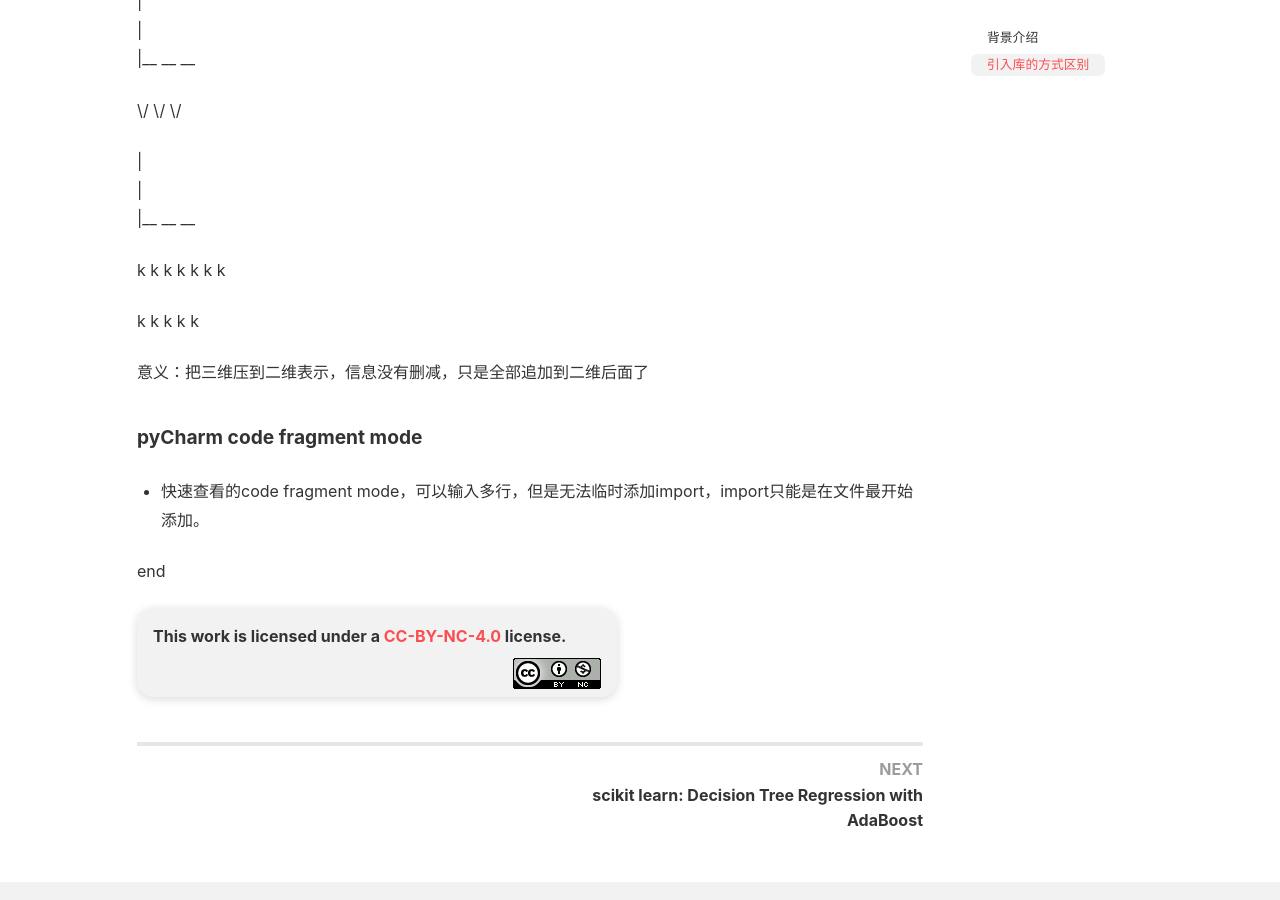
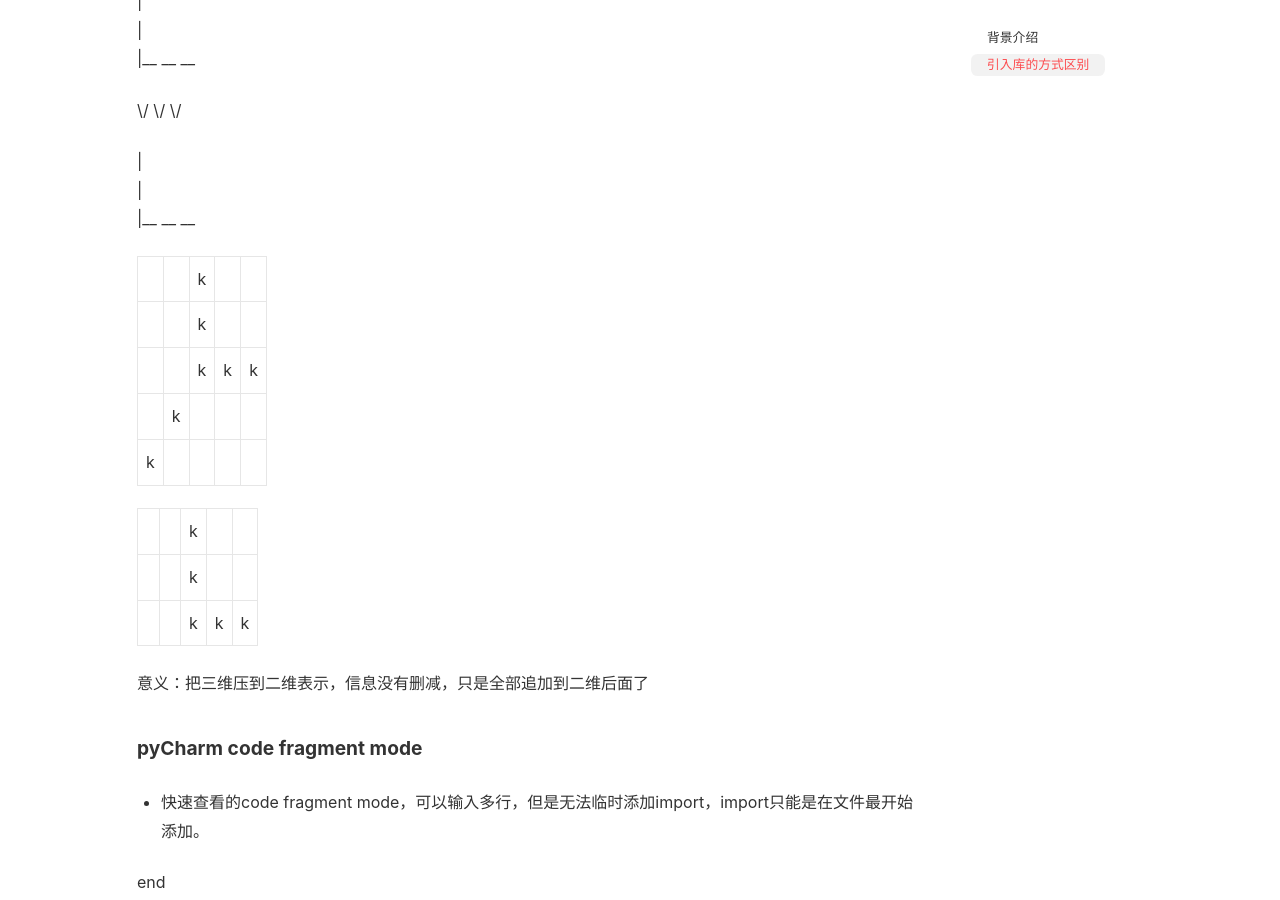
Before and after one commit to slyrx/Tech_Blog, a Jekyll site: the page built from _posts/2018-7-11-scikit-learn-example.md, in a window 1280 px wide and 900 px high, scrolled down 1898 px. Built offline with Jekyll 4.4.1, drawn with Linux system fonts in a browser that asks for light colours; nearby versions of some CDN libraries.

Commit message:
add new articles

```diff
--- a/_posts/2018-7-11-scikit-learn-example.md
+++ b/_posts/2018-7-11-scikit-learn-example.md
@@ -82,15 +82,16 @@ tags: [机器学习, 数据挖掘, scikit-learn, ensemble methods]
    \|<br>
    \|__ __ __
 
-  k
-  k
-  k k k
- k
-k
+|||k|||
+|||k|||
+|||k|k|k|
+||k||||
+|k|||||
 
-  k
-  k
-  k k k
+|||k|||
+|||k|||
+|||k|k|k|
+
 
 意义：把三维压到二维表示，信息没有删减，只是全部追加到二维后面了
 
```
